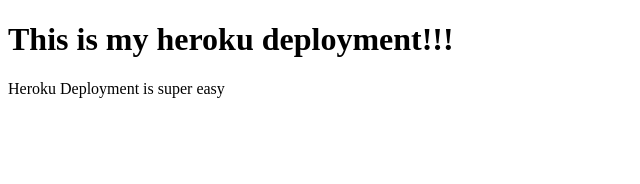
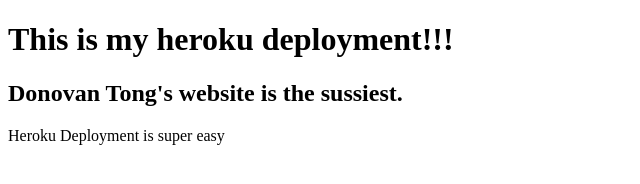
Before and after one commit to DonovanTong/deploy-demo, a website: page index.html in a window 1280 px wide. Shown: the whole page, without its empty margins (0-640 px from the left). Drawn offline with Linux system fonts and the light colour scheme.

Commit message:
New text

```diff
--- a/index.html
+++ b/index.html
@@ -8,6 +8,7 @@
 </head>
 <body>
   <h1>This is my heroku deployment!!!</h1>
+  <h2>Donovan Tong's website is the sussiest.</h2>
   <p>Heroku Deployment is super easy</p>
 </body>
 </html>
```
